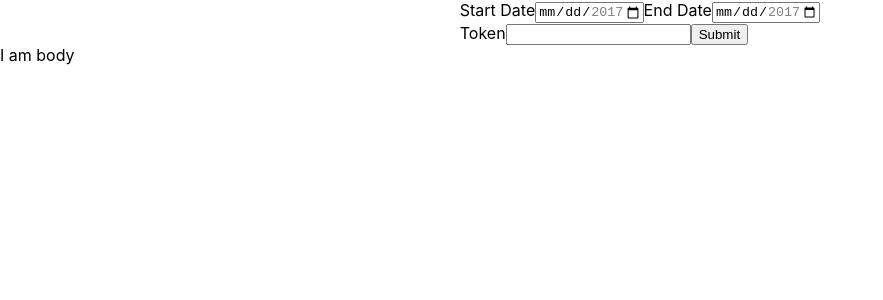
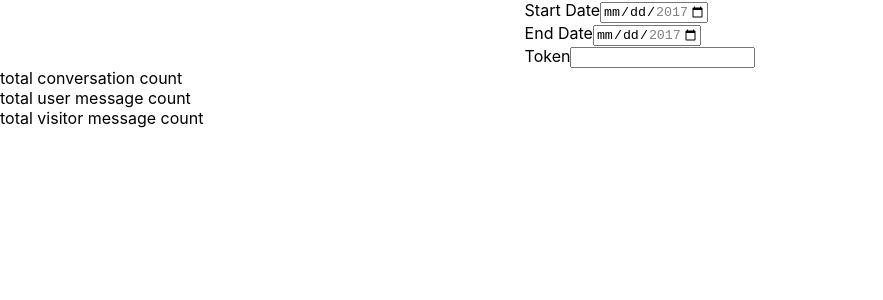
Before and after one commit to nsonb/junior-assignment, a React (Create React App) app: page / in a window 1280 px wide. Shown: the top 300 px of the page, without its empty margins (0-883 px from the left). Built offline with nearby package versions, Linux system fonts and the light colour scheme.

Commit message:
fix fetch data on start up

```diff
--- a/src/components/Body.tsx
+++ b/src/components/Body.tsx
@@ -1,5 +1,6 @@
 import { DataContext } from '../context/apiDataContext'
-import {useContext} from 'react'
+import { useContext } from 'react'
+import BoxDisplay from './BoxDisplay'
 
 const Body = () => {
     const { data } = useContext(DataContext)
@@ -7,7 +8,9 @@ const Body = () => {
 
     return (
         <div>
-            I am body
+            <BoxDisplay number={data?.total_conversation_count.toString() || ''} title='total conversation count'/>
+            <BoxDisplay number={data?.total_user_message_count.toString() || ''} title='total user message count'/>
+            <BoxDisplay number={data?.total_visitor_message_count.toString() || ''} title='total visitor message count'/>
         </div>
     )
 }
--- /dev/null
+++ b/src/components/BoxDisplay.tsx
@@ -0,0 +1,10 @@
+const BoxDisplay = (props: {number: string, title: string}) => {
+    return (
+        <div>
+            <div>{props.number}</div>
+            <div>{props.title}</div>
+        </div>
+    )
+}
+
+export default BoxDisplay
--- a/src/components/Header.tsx
+++ b/src/components/Header.tsx
@@ -1,5 +1,5 @@
 import { FormEvent } from "react"
-import React, { useContext } from 'react'
+import React, { useContext, useEffect } from 'react'
 import { DataContext } from '../context/apiDataContext'
 import  { useStoredData }  from '../hooks/useStoredData'
 
@@ -9,13 +9,19 @@ const Header = () => {
     const [endDate, setEndDate] = useStoredData('end_date','')
     const [token, setToken] = useStoredData('token','')
 
-    const onSubmit = (event: FormEvent) => {
-        event.preventDefault()
+    const getData = () => {
         if(fetchData !== undefined) fetchData(
             startDate,
             endDate,
             token
         )
+    }
+
+    useEffect(getData, [startDate, token, endDate])
+
+    const onSubmit = (event: FormEvent) => {
+        event.preventDefault()
+        getData()
     }
 
     return (
@@ -35,6 +41,8 @@ const Header = () => {
                             setStartDate(newDate.toISOString().split("T")[0])
                         }}
                     />
+                </div>
+                <div>
                     <label>End Date</label>
                     <input
                         name='end_date'
@@ -49,6 +57,8 @@ const Header = () => {
                         }}
                     />
                 </div>
+
+                <div>
                     <label>Token</label>
                     <input
                         name='token'
@@ -57,7 +67,7 @@ const Header = () => {
                                 setToken(ev.target.value)
                             }}
                     />
-                <button className='hover'>Submit</button>
+                </div>
             </form>
         </div>
     )
--- a/src/context/apiDataContext.tsx
+++ b/src/context/apiDataContext.tsx
@@ -8,7 +8,9 @@ export const DataContextProvider =  (props: props) => {
     const [data, setData] = useState<dataRes>()
 
     const fetchData = (start_date: string, end_date: string, API_KEY: string) => {
+        if(start_date !== '' && end_date !== '' && API_KEY !== '') {
             instance.defaults.headers.common['Authorization'] = 'Token ' + API_KEY;
+            console.log(start_date)
             instance
                 .get(`?start_date=${start_date}&end_date=${end_date}`)
                 .then((res: any) => {
@@ -17,6 +19,7 @@ export const DataContextProvider =  (props: props) => {
                 }).catch((err: Error) => {
                     console.log(err)
                 })
+        }
     }
 
     return(
```
Also changed, not shown: 1 other file (tests, documents, lock files or other folders). Lines whose indentation alone changed are shown as unchanged.
